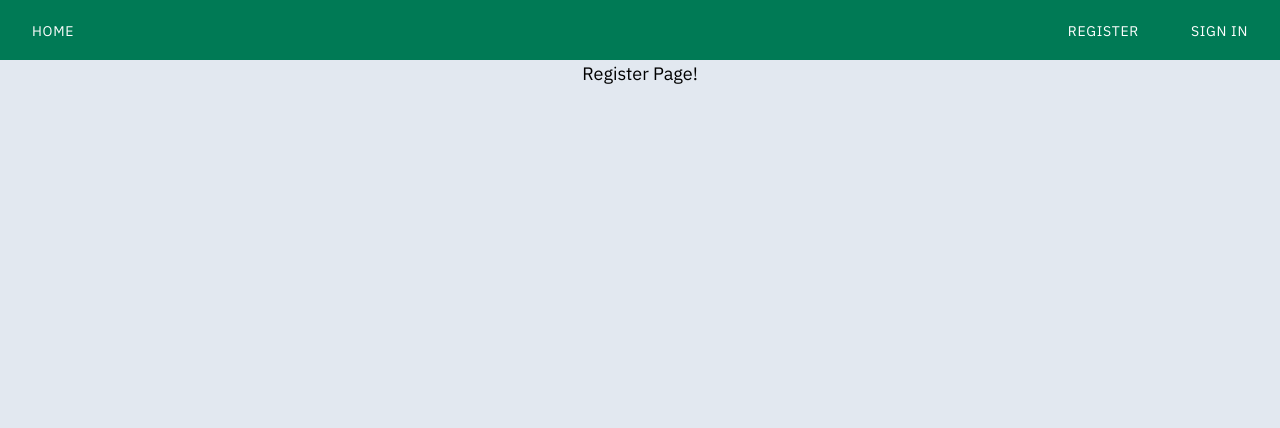
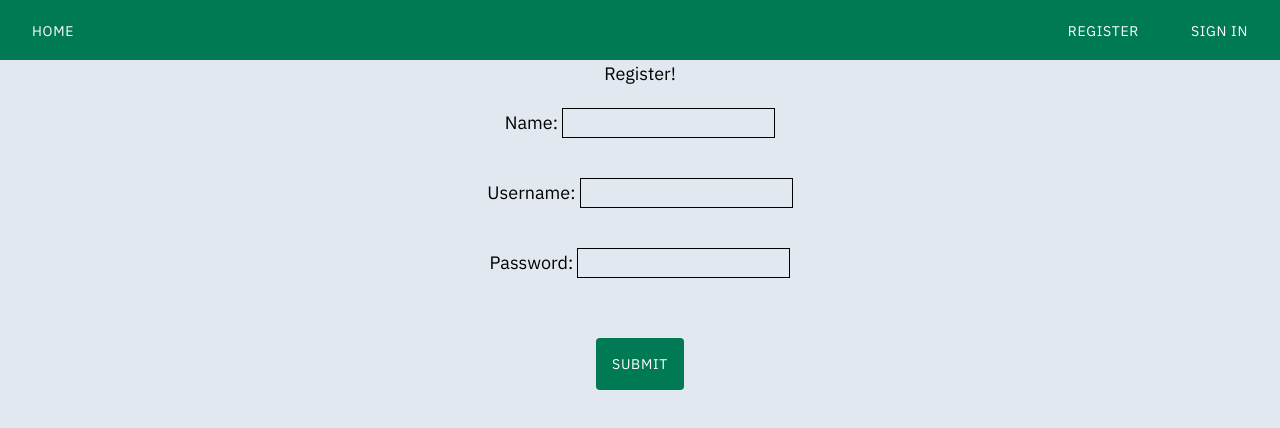
Before and after one commit to jc98w/FinanceDashboard, a React (Vite) app in the folder frontend/: page /register in a window 1280 px wide. Shown: the top 428 px of the page. Built offline with nearby package versions, Linux system fonts and the light colour scheme.

Commit message:
Add Register Page content

```diff
--- a/frontend/src/pages/RegisterPage.tsx
+++ b/frontend/src/pages/RegisterPage.tsx
@@ -1,7 +1,71 @@
+import { useState } from 'react'
+import { type SubmitEvent } from 'react'
+import { useNavigate } from 'react-router-dom'
+
 export default function RegisterPage() {
+    const navigate = useNavigate();
+    const [ message, setMessage ] = useState<string>();
+
+    const handleRegister = async (event: SubmitEvent<HTMLFormElement>) => {
+        event.preventDefault();
+
+        const formData = new FormData(event.currentTarget);
+        const payload = Object.fromEntries(formData);
+
+        try {
+            const response = await fetch('/api/auth/register', {
+                method: 'POST',
+                headers: {
+                    'Content-Type': 'application/json'
+                },
+                body: JSON.stringify(payload)
+            })
+
+            if (response.ok) {
+                const registerStatus = await response.json();
+                if (registerStatus.error) {
+                    setMessage(registerStatus.error);
+                }
+                else {
+                    navigate('/login')
+                }
+            }
+        } catch (error) {
+            console.log('Submittion failed: ', error)
+        }
+    }
+
     return (
         <div>
-            <p>Register Page!</p>
+            <p>Register!</p>
+            <form onSubmit={ handleRegister }>
+                <div className='px-4 py-5'>
+                    <label>Name: </label>
+                    <input
+                        className='border'
+                        type='text'
+                        name='name'
+                    />
+                </div>
+                <div className='px-4 py-5'>
+                    <label>Username: </label>
+                    <input
+                        className='border'
+                        type='text'
+                        name='username'
+                    />
+                </div>
+                <div className='px-4 py-5'>
+                    <label>Password: </label>
+                    <input
+                        className='border'
+                        type='password'
+                        name='password'
+                    />
+                </div>
+                <p className='text-sm px-4 py-5'>{ message }</p>
+                <button type='submit' className='btn-main'>Submit</button>
+            </form>
         </div>
     )
 }
```
